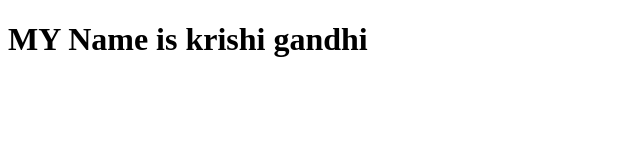
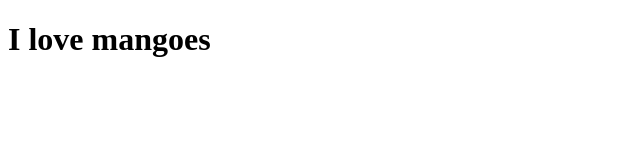
Before and after one commit to krishi12janurary/krishi_2006, a plain HTML site: page index.html in a window 1280 px wide. Shown: the whole page, without its empty margins (0-640 px from the left). Drawn offline with Linux system fonts and the light colour scheme.

Commit message:
second commit

```diff
--- a/index.html
+++ b/index.html
@@ -5,6 +5,6 @@
     <title>Document</title>
 </head>
 <body>
-    <h1>MY Name is krishi gandhi</h1>
+    <h1>I love mangoes</h1>
 </body>
 </html>
```
